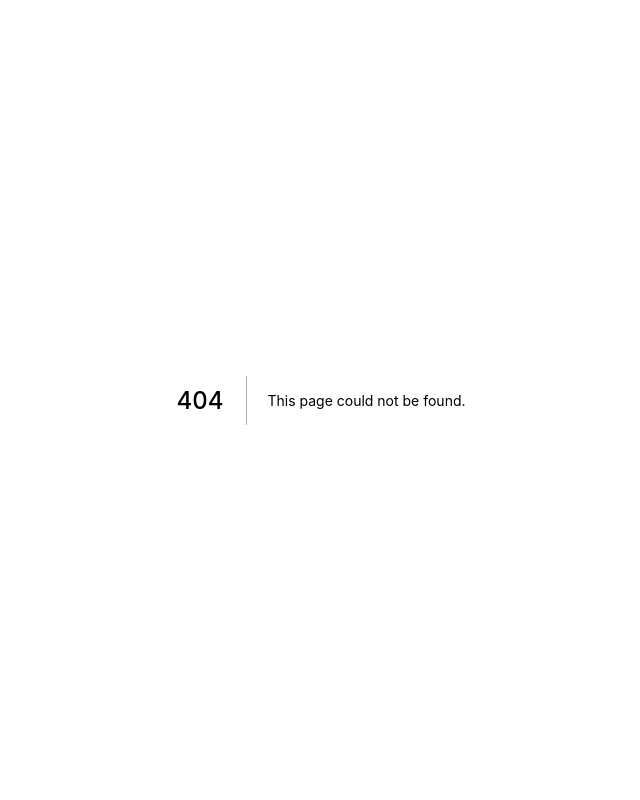
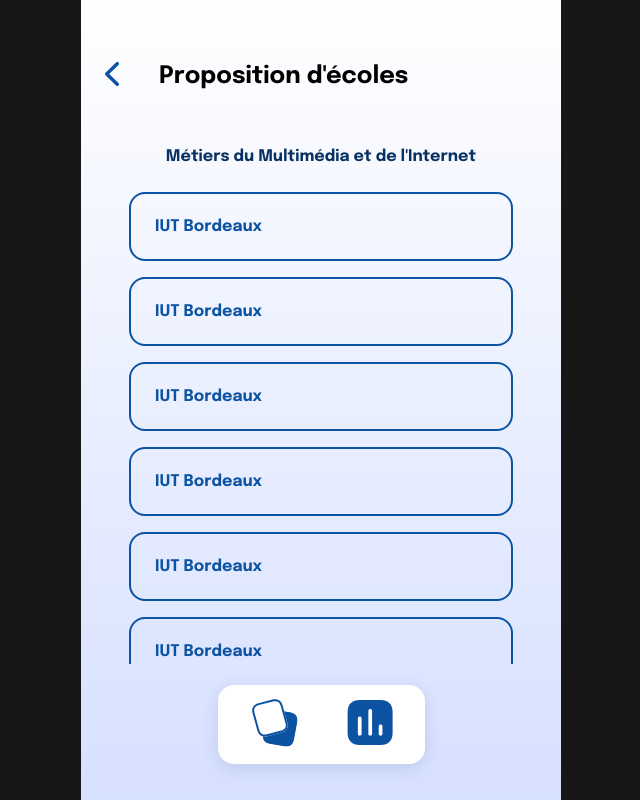
Before and after one commit to EtudiQuoi/etudi-quoi, a Next.js app: page /ecoles in a window 1280 px wide. Before the commit this address had no page. Shown: the whole page, without its empty margins (319-959 px from the left). Built offline with nearby package versions, Linux system fonts and the light colour scheme.

Commit message:
add ecoles page

```diff
--- a/components/Navbar.jsx
+++ b/components/Navbar.jsx
@@ -12,12 +12,16 @@ export default function Navbar() {
     <Nav>
       <Link href="/questions">
         <a title="Swipe">
-          <CardIcon active={router.pathname === "/"} />
+          <CardIcon active={router.pathname === "/questions"} />
         </a>
       </Link>
       <Link href="/results">
         <a title="Résultats">
-          <ChartIcon active={router.pathname === "/results"} />
+          <ChartIcon
+            active={
+              router.pathname === "/results" || router.pathname === "/ecoles"
+            }
+          />
         </a>
       </Link>
     </Nav>
--- /dev/null
+++ b/icons/BackIcon.jsx
@@ -0,0 +1,18 @@
+export default function BackIcon(props) {
+  return (
+    <svg
+      width="14"
+      height="24"
+      viewBox="0 0 14 24"
+      fill="none"
+      xmlns="http://www.w3.org/2000/svg"
+    >
+      <path
+        fillRule="evenodd"
+        clipRule="evenodd"
+        d="M13.4874 23.4979C12.804 24.1674 11.696 24.1674 11.0126 23.4979L0.512564 13.2122C-0.170855 12.5427 -0.170855 11.4573 0.512564 10.7878L11.0126 0.502102C11.696 -0.167368 12.804 -0.167368 13.4874 0.502102C14.1709 1.17157 14.1709 2.257 13.4874 2.92647L4.22487 12L13.4874 21.0735C14.1709 21.743 14.1709 22.8284 13.4874 23.4979Z"
+        fill="#0C53A3"
+      />
+    </svg>
+  );
+}
--- /dev/null
+++ b/pages/ecoles.js
@@ -0,0 +1,95 @@
+import styled from "@emotion/styled";
+import Link from "next/link";
+
+import { Container } from "../shared/styles";
+
+import BackIcon from "../icons/BackIcon";
+import Navbar from "../components/Navbar";
+import SchoolCard from "../components/SchoolCard";
+
+const Schools = (props) => {
+  return (
+    <Container>
+      <Grid>
+        <GridItem area="header">
+          <HeaderContainer>
+            <Link href="/results">
+              <a>
+                <BackIcon />
+              </a>
+            </Link>
+            <Title>Proposition d'écoles</Title>
+          </HeaderContainer>
+        </GridItem>
+        <GridItem area="school-title">
+          <SchoolTitle>Métiers du Multimédia et de l'Internet</SchoolTitle>
+        </GridItem>
+        <GridItem area="schools">
+          <SchoolsList>
+            <SchoolCard>IUT Bordeaux</SchoolCard>
+            <SchoolCard>IUT Bordeaux</SchoolCard>
+            <SchoolCard>IUT Bordeaux</SchoolCard>
+            <SchoolCard>IUT Bordeaux</SchoolCard>
+            <SchoolCard>IUT Bordeaux</SchoolCard>
+            <SchoolCard>IUT Bordeaux</SchoolCard>
+            <SchoolCard>IUT Bordeaux</SchoolCard>
+            <SchoolCard>IUT Bordeaux</SchoolCard>
+          </SchoolsList>
+        </GridItem>
+        <GridItem area="navbar">
+          <Navbar />
+        </GridItem>
+      </Grid>
+    </Container>
+  );
+};
+
+export default Schools;
+
+const Grid = styled.div`
+  width: 100%;
+  height: 100%;
+  display: grid;
+  grid-template-columns: 1fr;
+  grid-template-rows: 15vh 5vh 1fr 15vh;
+  grid-template-areas:
+    "header"
+    "school-title"
+    "schools"
+    "navbar";
+`;
+
+const GridItem = styled.div`
+  grid-area: ${(props) => props.area};
+  display: grid;
+  place-items: center;
+`;
+
+const Title = styled.h3`
+  font-size: 1.5rem;
+`;
+
+const SchoolTitle = styled.h4`
+  color: ${({ theme }) => theme.darkColor};
+`;
+
+const HeaderContainer = styled.div`
+  padding: 1.5rem;
+  display: flex;
+  align-items: center;
+  gap: 2.5rem;
+  height: 100%;
+  width: 100%;
+`;
+
+const SchoolsList = styled.ul`
+  padding: 1rem 3rem;
+  height: 100%;
+  max-height: 300px;
+  min-height: 100%;
+  width: 100%;
+  overflow: scroll;
+  display: flex;
+  flex-direction: column;
+  gap: 1rem;
+`;
```
